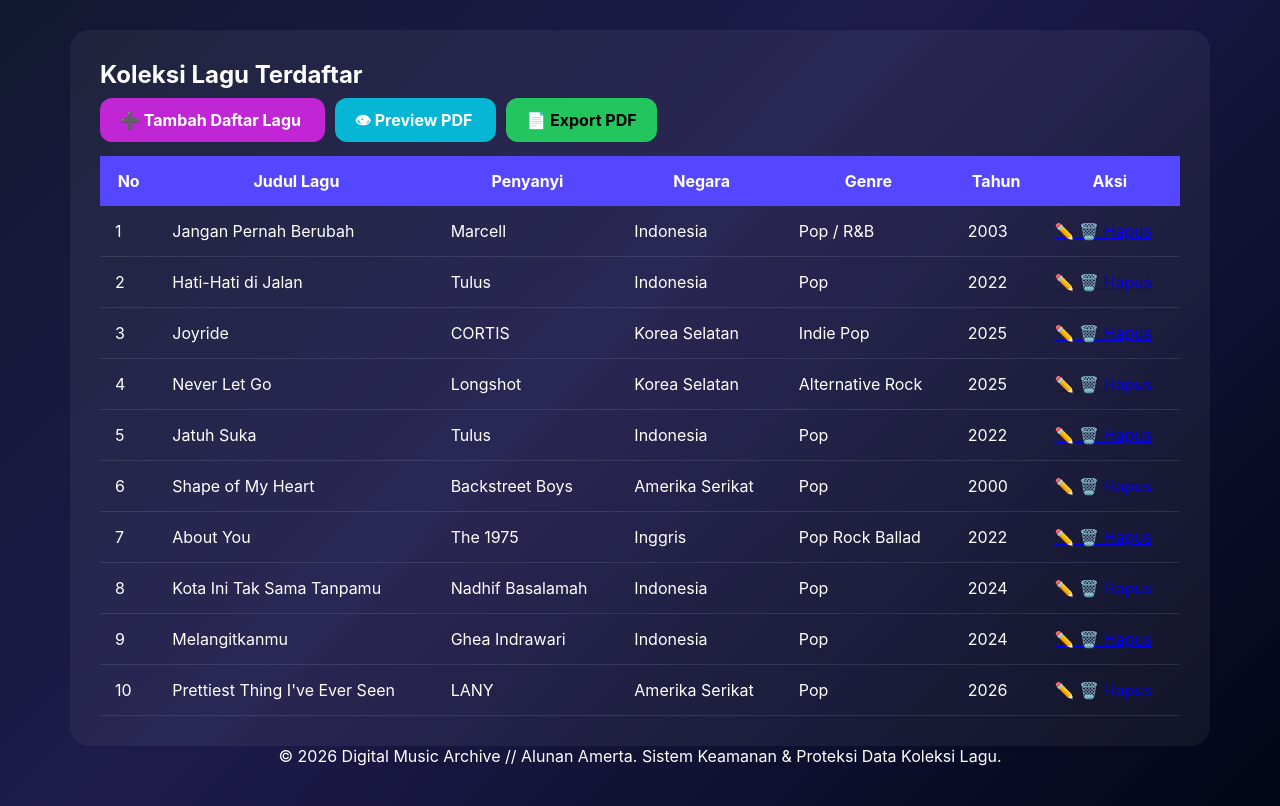
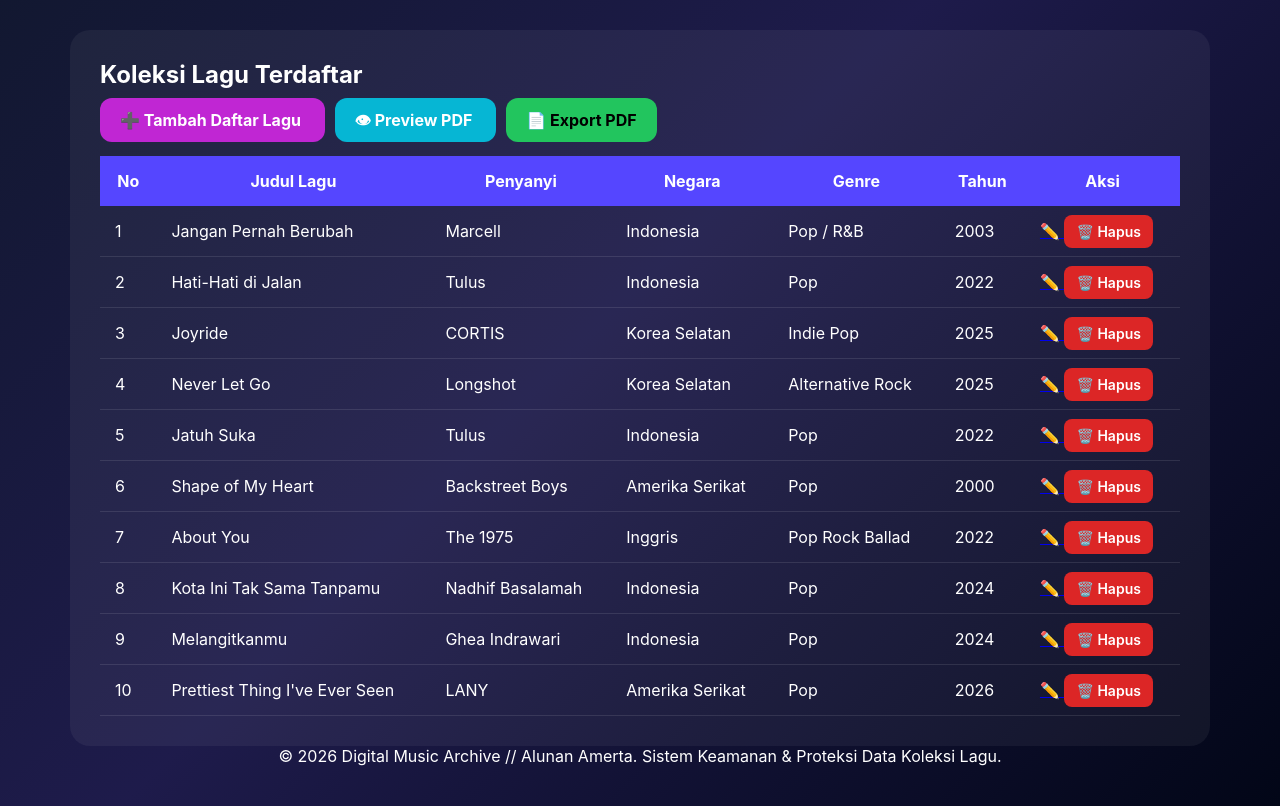
Before and after one commit to khoirunnisasyifa919-sketch/cryptovault, a Flask app: page / in a window 1280 px wide. Shown: the part 233-1039 px from the top of the page. Run offline with Flask 3, Linux system fonts and the light colour scheme.

Commit message:
Update style.css

```diff
--- a/static/css/style.css
+++ b/static/css/style.css
@@ -263,3 +263,17 @@ text-decoration:none;
 font-weight:bold;
 margin:0 10px;
 }
+
+.btn-delete{
+    background:#dc2626;
+    color:white;
+    padding:8px 12px;
+    border-radius:8px;
+    text-decoration:none;
+    font-size:14px;
+    font-weight:600;
+}
+
+.btn-delete:hover{
+    background:#b91c1c;
+}
```
